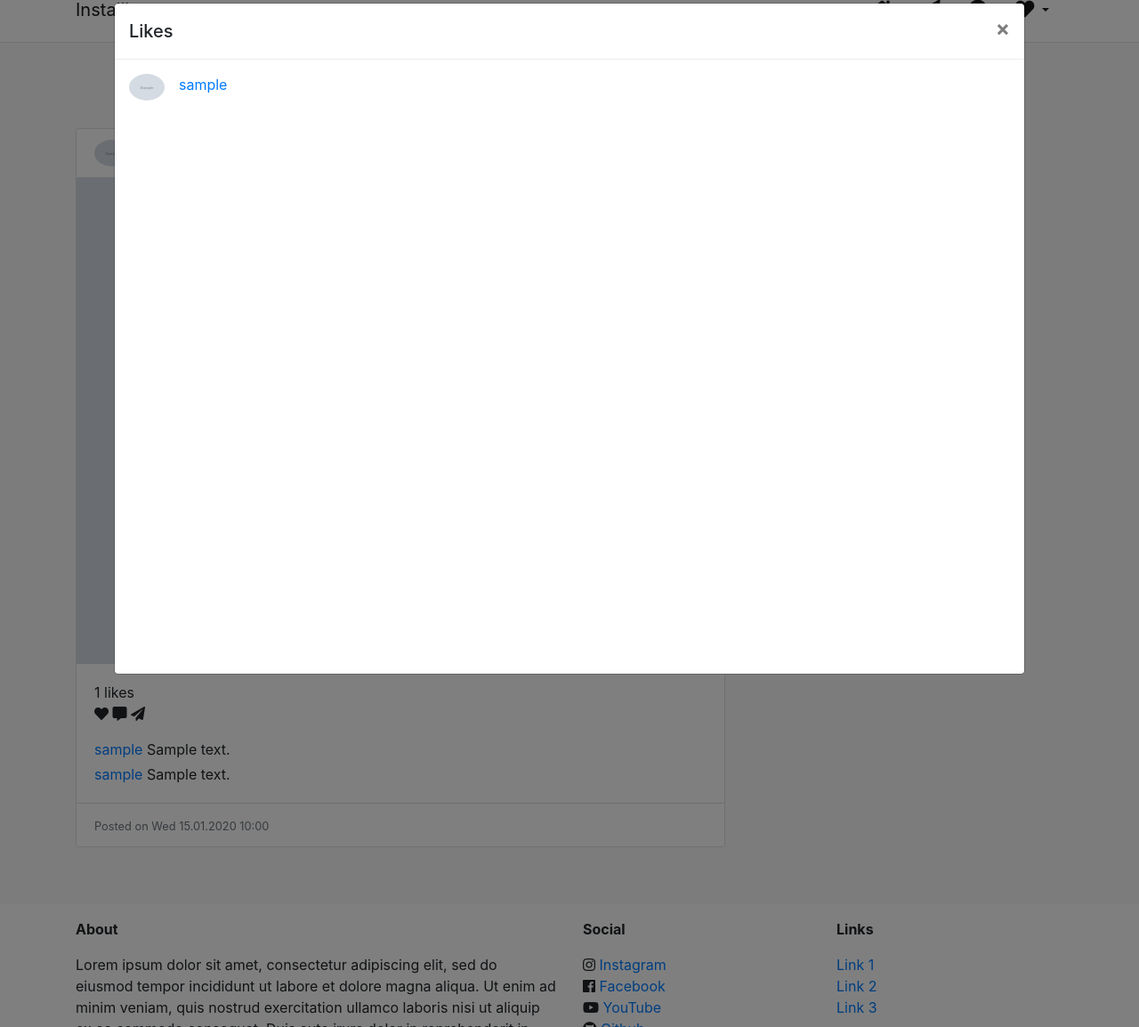
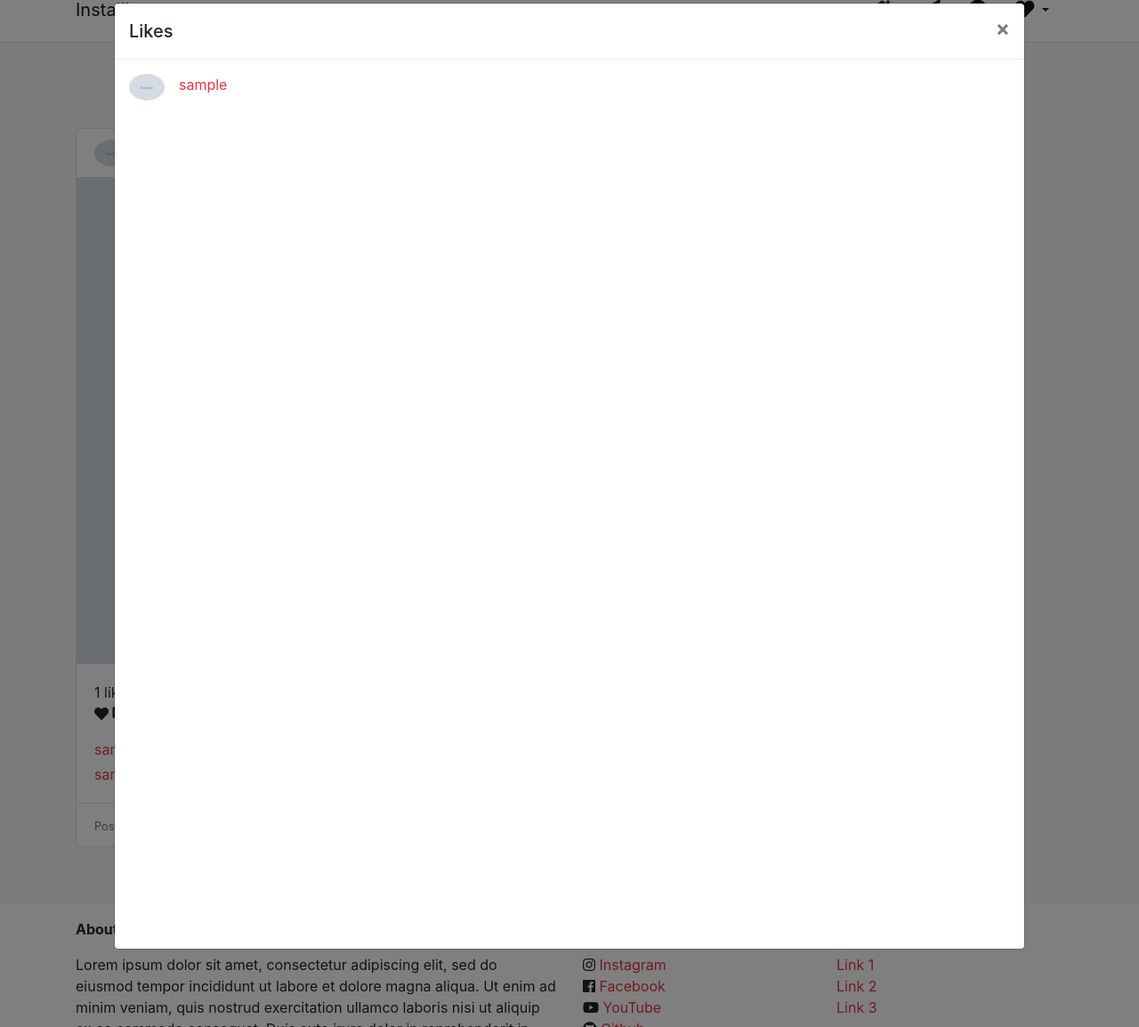
Before and after one commit to ericdaat/instalike, a Flask app: page / in a window 1280 px wide, after a click that opens the changed part. Shown: the part 25-1179 px from the top of the page at 89% size. Run offline with Flask 2, Linux system fonts and the light colour scheme; tables that the repository leaves empty hold one stand-in row (values such as "Sample post"); parts of the project's set-up code (start-up, migrations or seed data) failed here and were passed over; some libraries are stand-ins or nearby versions.

Commit message:
minor changes

```diff
--- a/src/application/static/style.css
+++ b/src/application/static/style.css
@@ -1,15 +1,25 @@
+/* Global theme */
+body {
+    font: 1rem/1.5 var(--font-family-sans-serif);
+}
+
+a {
+    color: var(--danger);
+}
+
+/* Modal customization */
 .modal {
     padding: 0 !important;
-  }
+}
 
 .modal .modal-dialog {
     width: 80%;
     max-width: none;
-    height: 80%;
+    height: 95%;
 }
 
 .modal .modal-content {
-    height: 80%;
+    height: 95%;
 }
 
 .modal .modal-body {
--- a/src/application/templates/components/modal_post.html
+++ b/src/application/templates/components/modal_post.html
@@ -6,7 +6,7 @@
     <div class="modal-content">
 
       <div class="modal-header">
-        <h5 class="modal-title" id="modalPost{{post.id}}"></h5>
+        <h5 class="modal-title" id="modalPost{{post.id}}">Post</h5>
 
         <button type="button" class="close" data-dismiss="modal" aria-label="Close">
           <span aria-hidden="true">&times;</span>
```
Also changed, not shown: src/application/templates/user.html (+8 -8 lines).
